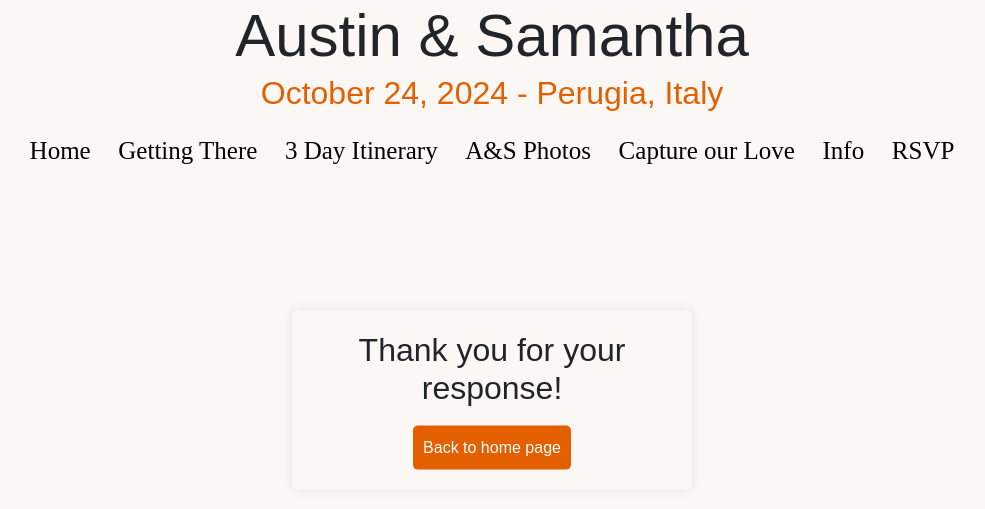
After one commit to AustinMcLean/AuSam, a Django app: template main_app/templates/thanks.html in a window 1280 px wide. The commit adds this page. Shown: the top 509 px of the page, without its empty margins (148-1133 px from the left). Run offline with Django 3.2, Linux system fonts and the light colour scheme; the template is opened without the code that fills it, so the values that code supplies are empty; some libraries are stand-ins or nearby versions.

Commit message:
Added MVP for thank you page, keeping formatting consistent with password-entry and rest of site

```diff
--- a/main_app/static/css/styles.css
+++ b/main_app/static/css/styles.css
@@ -465,7 +465,7 @@ label, input[type="text"] {
     border: none;
     background-color: #e45f00;
     color: white;
-    border-radius: 5px;;
+    border-radius: 5px;
   }
 
   .password-entry-container button:hover {
@@ -478,6 +478,32 @@ label, input[type="text"] {
   }
 
 /* End of Password Entry page */
+
+/* Thanks page */
+
+.thanks-container {
+    position: absolute;
+    top: 50%;
+    left: 50%;
+    transform: translate(-50%, -50%);
+    width: 400px;
+    padding: 20px;
+    box-shadow: 0px 0px 10px 0px rgba(0,0,0,0.1);
+    border-radius: 5px;
+    text-align: center;
+  }
+
+  .thanks-container button {
+    cursor: pointer;
+    padding: 10px;
+    border: none;
+    background-color: #e45f00;
+    color: white;
+    border-radius: 5px;
+    margin-top: 10px;
+  }
+
+  /* End of Thanks page */
 
 /* Media Queries */
 /* Hide the original navbar on smaller screens */
--- a/main_app/templates/rsvp.html
+++ b/main_app/templates/rsvp.html
@@ -603,6 +603,11 @@
 
                 console.log("formDataArray after fetch:");
                 console.log(JSON.stringify(formDataArray));
+
+                // Redirect to the thank you page
+                if(formDataArray.length > 0){
+                    window.location.href = '/thanks';
+                }
             });
         });
 
--- /dev/null
+++ b/main_app/templates/thanks.html
@@ -0,0 +1,8 @@
+{% extends "base.html" %}
+
+{% block content %}
+  <div class="thanks-container">
+    <h2>Thank you for your response!</h2>
+    <button type="button" onclick="window.location.href=`{% url 'home' %}`">Back to home page</button>
+  </div>
+{% endblock %}
--- a/main_app/urls.py
+++ b/main_app/urls.py
@@ -12,4 +12,5 @@ urlpatterns = [
     path('submit-rsvp/', views.submit_rsvp, name="submit_rsvp"),
     path('password_entry/', views.password_entry, name='password_entry'),
     path('get_invite/', views.get_invite, name='get_invite'),
+    path('thanks/', views.thanks, name='thanks'),
 ]
--- a/main_app/views.py
+++ b/main_app/views.py
@@ -28,6 +28,9 @@ def info(request):
 
 def rsvp(request):
     return render(request, "rsvp.html")
+
+def thanks(request):
+    return render(request, "thanks.html")
 
 def password_entry(request):
     if request.method == 'POST':
```
